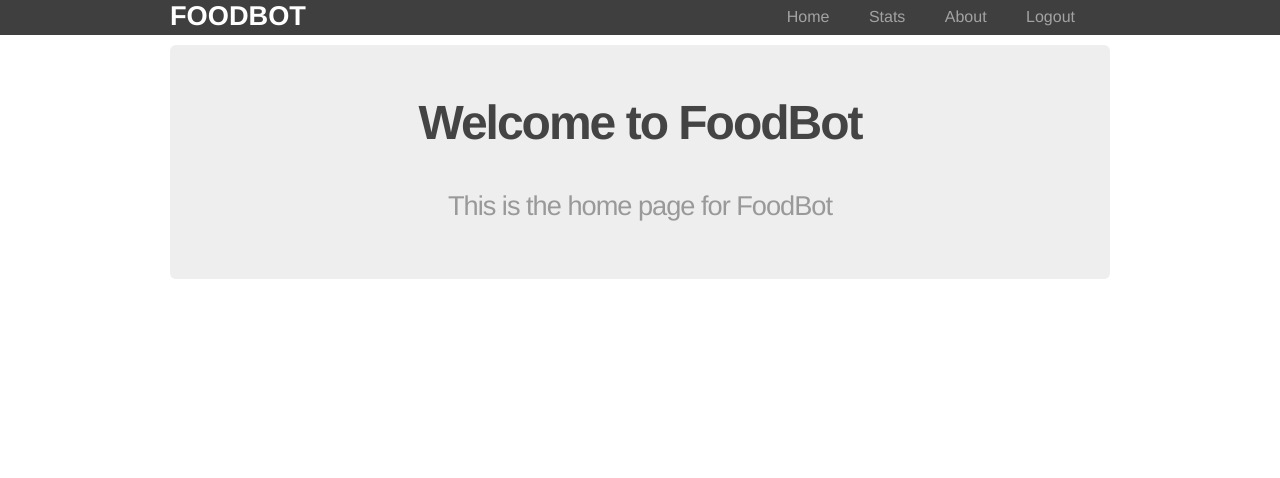
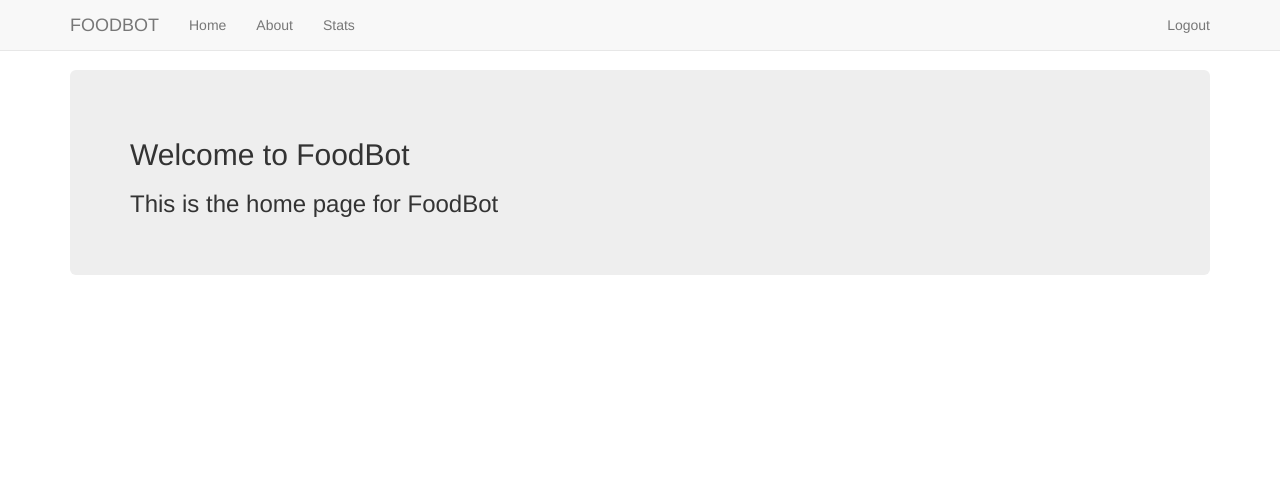
Before and after one commit to ZeusWPI/Haldis, a Python web app: template app/templates/home.html in a window 1280 px wide. Shown: the top 478 px of the page. Before the commit the page ends 279 px from the top, so only its background shows below. Run offline with Jinja, Linux system fonts and the light colour scheme; the template is opened without the code that fills it, so the values that code supplies are empty; some libraries are stand-ins or nearby versions.

Commit message:
bootstrap 3 ftw

```diff
--- a/app/static/css/main.css
+++ b/app/static/css/main.css
@@ -1,90 +1,5 @@
+/* Custom CSS */
 body {
-  margin: 0;
-  padding: 0;
-  font-family: "Helvetica Neue", Helvetica, Arial, sans-serif;
-  color: #444;
+  min-height: 2000px;
+  padding-top: 70px;
 }
-
-/*
- * Create dark grey header with a white logo
- */
-
-header {
-  background-color: #2B2B2B;
-  height: 35px;
-  width: 100%;
-  opacity: .9;
-  margin-bottom: 10px;
-}
-
-header h1.logo {
-  margin: 0;
-  font-size: 1.7em;
-  color: #fff;
-  text-transform: uppercase;
-  float: left;
-}
-
-header h1.logo:hover {
-  color: #fff;
-  text-decoration: none;
-}
-
-/*
- * Center the body content
- */
-
-.container {
-  width: 940px;
-  margin: 0 auto;
-}
-
-div.jumbo {
-  padding: 10px 0 30px 0;
-  background-color: #eeeeee;
-  -webkit-border-radius: 6px;
-     -moz-border-radius: 6px;
-          border-radius: 6px;
-}
-
-div.login {
-  padding: 10px 0 30px 0;
-  background-color: #eeeeee;
-  -webkit-border-radius: 6px;
-     -moz-border-radius: 6px;
-          border-radius: 6px;
-}
-
-h2 {
-  font-size: 3em;
-  margin-top: 40px;
-  text-align: center;
-  letter-spacing: -2px;
-}
-
-h3 {
-  font-size: 1.7em;
-  font-weight: 100;
-  margin-top: 30px;
-  text-align: center;
-  letter-spacing: -1px;
-  color: #999;
-}
-
-.menu {
-  float: right;
-  margin-top: 8px;
-}
-
-.menu li {
-  display: inline;
-}
-
-.menu li + li {
-  margin-left: 35px;
-}
-
-.menu li a {
-  color: #999;
-  text-decoration: none;
-}
--- a/app/templates/home.html
+++ b/app/templates/home.html
@@ -1,6 +1,6 @@
 {% extends "layout.html" %}
 {% block content %}
-  <div class="jumbo">
+  <div class="jumbotron">
     <h2>Welcome to FoodBot</h2>
     <h3>This is the home page for FoodBot</h3>
   </div>
--- a/app/templates/layout.html
+++ b/app/templates/layout.html
@@ -1,35 +1,51 @@
 <!DOCTYPE html>
 <html>
   <head lang="en">
-      <meta charset="UTF-8">
-      <title>FoodBot</title>
-      <link rel="stylesheet" href="{{ url_for('static', filename='css/main.css') }}">
+    <meta charset="utf-8">
+    <meta http-equiv="X-UA-Compatible" content="IE=edge">
+    <meta name="viewport" content="width=device-width, initial-scale=1">
+    <title>FoodBot</title>
+
+    <link rel="stylesheet" href="https://maxcdn.bootstrapcdn.com/bootstrap/3.3.4/css/bootstrap.min.css">
+    <link rel="stylesheet" href="{{ url_for('static', filename='css/main.css') }}">
+
   </head>
   <body>
-
-    <header>
+    <nav class="navbar navbar-default navbar-fixed-top">
       <div class="container">
-        <h1 class="logo">FOODBOT</h1>
-        <nav>
-          <ul class="menu">
-              <li><a href="{{ url_for('home') }}">Home</a></li>
-              <li><a href="{{ url_for('stats') }}">Stats</a></li>
-              <li><a href="{{ url_for('about') }}">About</a></li>
+        <div class="navbar-header">
+          <button type="button" class="navbar-toggle collapsed" data-toggle="collapse" data-target="#navbar" aria-expanded="false" aria-controls="navbar">
+            <span class="sr-only">Toggle navigation</span>
+            <span class="icon-bar"></span>
+            <span class="icon-bar"></span>
+            <span class="icon-bar"></span>
+          </button>
+          <a class="navbar-brand" href="{{ url_for('home') }}">FOODBOT</a>
+        </div>
+        <div id="navbar" class="navbar-collapse collapse">
+          <ul class="nav navbar-nav">
+            <li><a href="{{ url_for('home') }}">Home</a></li>
+            <li><a href="{{ url_for('about') }}">About</a></li>
+            <li><a href="{{ url_for('stats') }}">Stats</a></li>
+          </ul>
+          <ul class="nav navbar-nav navbar-right">
               {% if current_user.is_anonymous() %}
                   <li><a href="{{ url_for('login') }}">Login</a></li>
               {% else %}
+                  <li><a href="#">{{ current_user.username }}</a></li>
                   <li><a href="{{ url_for('logout') }}">Logout</a></li>
-                  <li>{{ current_user.username }}</li>
               {% endif %}
           </ul>
-        </nav>
+         </div><!--/.nav-collapse -->
       </div>
-    </header>
-
+    </nav>
     <div class="container">
       {% block content %}
       {% endblock %}
     </div>
-
+    <!-- jQuery (necessary for Bootstrap's JavaScript plugins) -->
+    <script src="https://ajax.googleapis.com/ajax/libs/jquery/1.11.2/jquery.min.js"></script>
+    <!-- Include all compiled plugins (below), or include individual files as needed -->
+    <script src="https://maxcdn.bootstrapcdn.com/bootstrap/3.3.4/js/bootstrap.min.js"></script>
   </body>
 </html>
```
